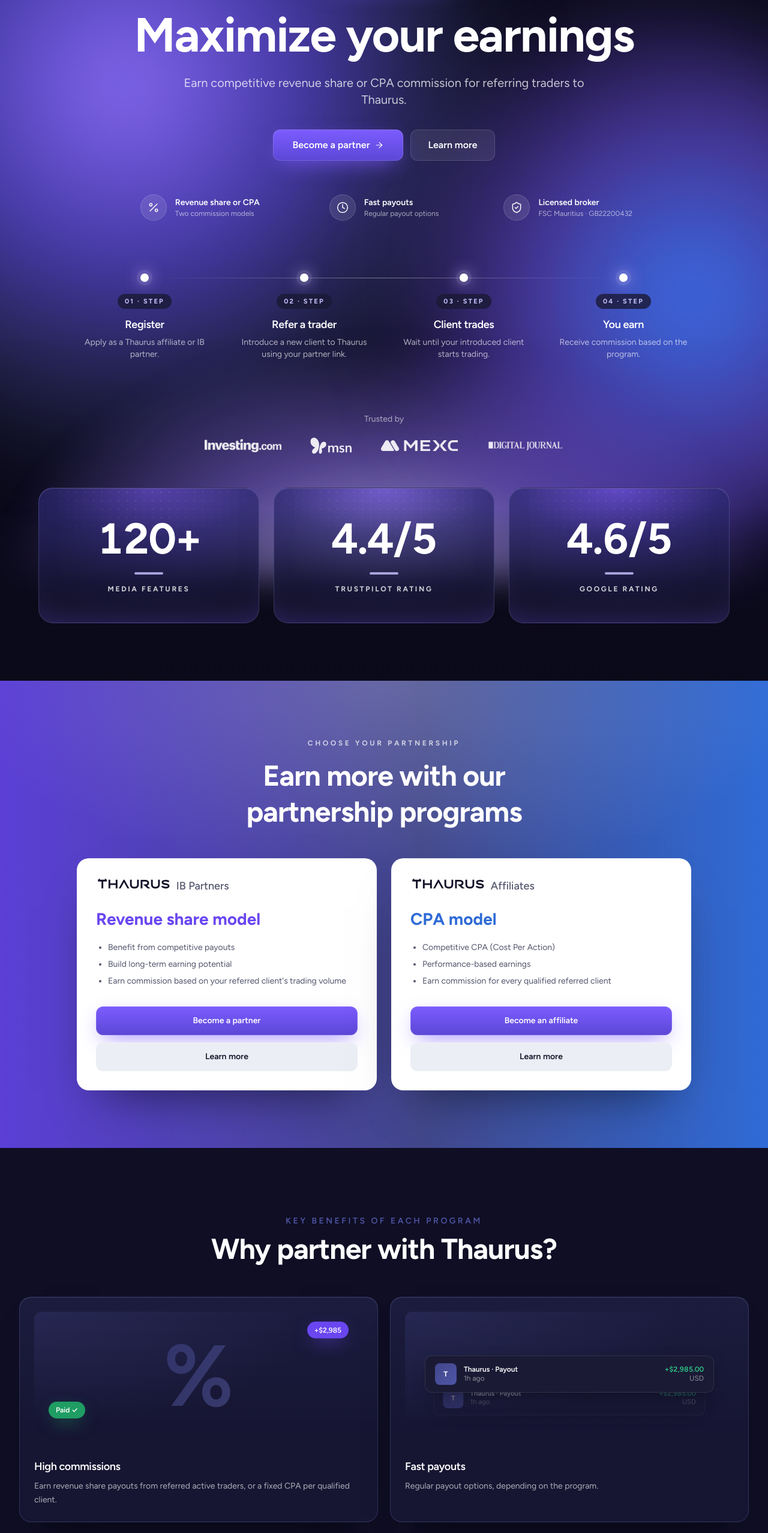
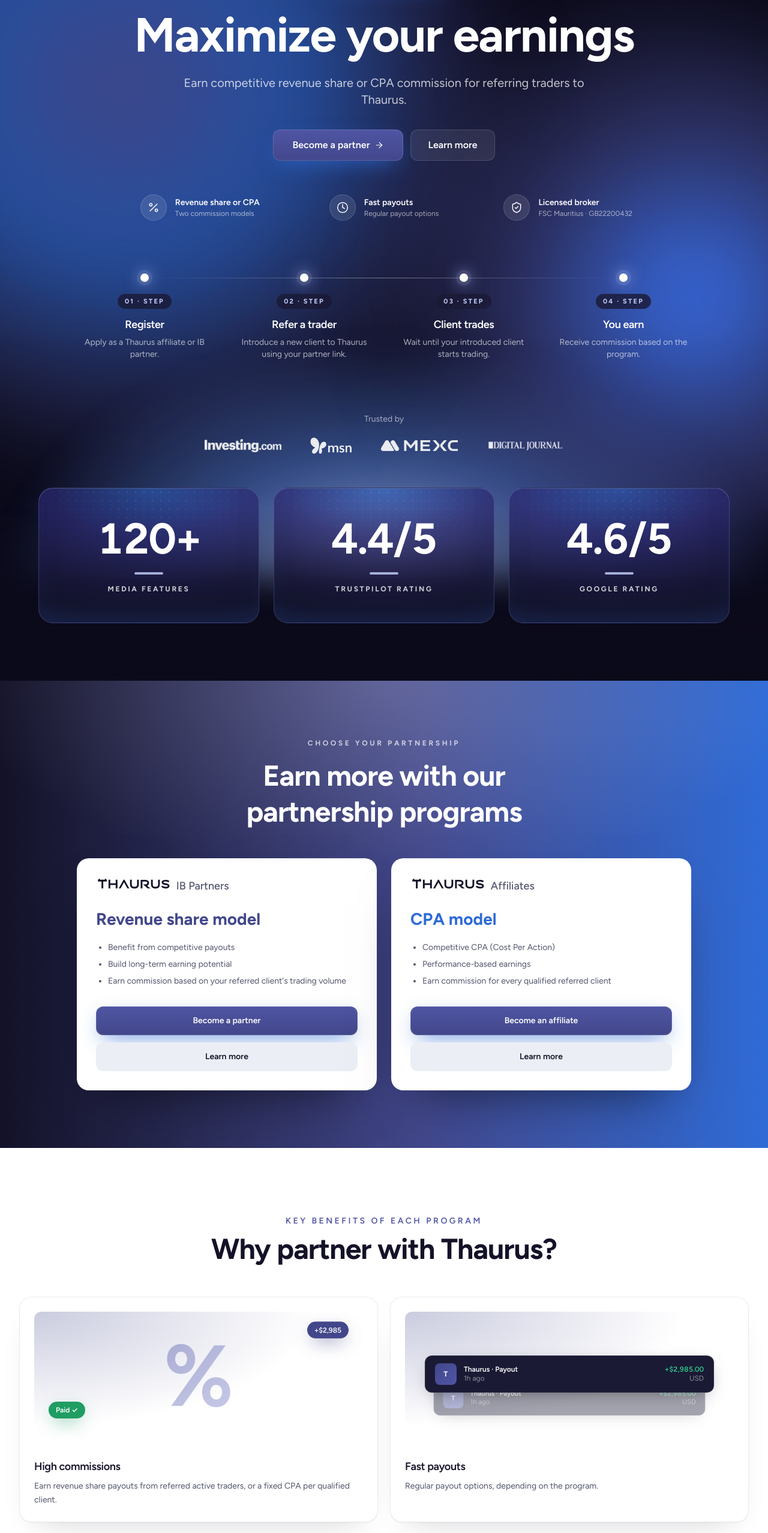
Before and after one commit to IvanBashmakovv/thaurus-website, a Next.js app: page /en/affiliate-program in a window 1280 px wide. Shown: the part 234-2790 px from the top of the page at 60% size. Built offline with nearby package versions, Linux system fonts and the light colour scheme.

Commit message:
Landing: brand colours only (navy, indigo, blue, white)
- All violet tints replaced with brand navy/indigo/blue
- Benefits, comparison and FAQ are white sections with light cards;
  hero/trust and testimonials stay navy; gradient bands navy→indigo→blue

```diff
--- a/src/app/[locale]/(landing)/affiliate-program/page.tsx
+++ b/src/app/[locale]/(landing)/affiliate-program/page.tsx
@@ -21,8 +21,10 @@ import { cn } from "@/lib/cn";
 const PATH = routes.affiliate;
 const APPLY = "#apply";
 const BTN = "inline-flex h-12 items-center justify-center gap-2 whitespace-nowrap px-6 text-sm font-semibold transition";
-const GRADIENT = "tone-dark relative overflow-hidden text-fg bg-[linear-gradient(90deg,#5b3fd6_0%,#42478b_55%,#2f6bd6_100%)]";
+const GRADIENT = "tone-dark relative overflow-hidden text-fg bg-[linear-gradient(90deg,#131228_0%,#42478b_55%,#2f6bd6_100%)]";
 const DARK = "tone-dark relative bg-[#0f0e24] text-fg";
+const LIGHT = "tone-light relative bg-white text-fg";
+const LIGHT2 = "tone-light relative bg-[#f4f6fc] text-fg";
 
 export async function generateMetadata({ params }: { params: Promise<{ locale: string }> }): Promise<Metadata> {
   const { locale } = await params;
@@ -79,7 +81,7 @@ export default async function AffiliateLanding({ params }: { params: Promise<{ l
               {a.steps.items.map((s, i) => (
                 <li key={s.title} className="relative text-start sm:text-center">
                   <span className="dot-glow absolute -left-9 top-1 block h-3.5 w-3.5 rounded-full bg-white sm:static sm:mx-auto" />
-                  <span className="inline-flex rounded-full bg-[#1b1a35]/80 px-3 py-1 text-[11px] font-bold uppercase tracking-[0.2em] text-[#c9c4ff] sm:mt-5">{String(i + 1).padStart(2, "0")} · {a.steps.stepLabel}</span>
+                  <span className="inline-flex rounded-full bg-[#1b1a35]/80 px-3 py-1 text-[11px] font-bold uppercase tracking-[0.2em] text-[#c7d2ff] sm:mt-5">{String(i + 1).padStart(2, "0")} · {a.steps.stepLabel}</span>
                   <h3 className="mt-3 text-lg font-semibold text-white">{s.title}</h3>
                   <p className="mt-1.5 text-sm text-white/65">{s.body}</p>
                 </li>
@@ -99,7 +101,7 @@ export default async function AffiliateLanding({ params }: { params: Promise<{ l
               {a.trusted.tiles.map((t) => (
                 <div key={t.label} className="g-tile px-6 py-8 text-center sm:px-8 sm:py-12">
                   <div className="relative text-5xl font-bold tabular-nums tracking-tight text-white sm:text-7xl">{t.value}</div>
-                  <span className="relative mx-auto mt-5 block h-1 w-12 rounded-full bg-[#c9c4ff]/80" />
+                  <span className="relative mx-auto mt-5 block h-1 w-12 rounded-full bg-[#c7d2ff]/80" />
                   <div className="relative mt-4 text-xs font-bold uppercase tracking-[0.22em] text-white/80">{t.label}</div>
                 </div>
               ))}
@@ -121,15 +123,15 @@ export default async function AffiliateLanding({ params }: { params: Promise<{ l
       </section>
 
       {/* 5. KEY BENEFITS — 2 + 2 + 3 glass cards */}
-      <section id="benefits" className={cn(DARK, "scroll-mt-20 py-20 sm:py-28")}>
+      <section id="benefits" className={cn(LIGHT, "scroll-mt-20 py-20 sm:py-28")}>
         <Container>
           <SectionHeading eyebrow={a.benefits.eyebrow} title={a.benefits.title} />
           <div className="mt-14 grid gap-5 sm:grid-cols-2 lg:grid-cols-6">
             {a.benefits.items.map((b, i) => (
-              <div key={b.title} className={cn("g-card p-6", i < 4 ? "lg:col-span-3" : "lg:col-span-2")}>
+              <div key={b.title} className={cn("l-card p-6", i < 4 ? "lg:col-span-3" : "lg:col-span-2")}>
                 <BenefitArt kind={b.art} tall={i < 4} />
-                <h3 className="mt-5 text-lg font-semibold text-white">{b.title}</h3>
-                <p className="mt-2 text-sm leading-relaxed text-white/65">{b.body}</p>
+                <h3 className="mt-5 text-lg font-semibold text-fg">{b.title}</h3>
+                <p className="mt-2 text-sm leading-relaxed text-fg-muted">{b.body}</p>
               </div>
             ))}
           </div>
@@ -137,25 +139,25 @@ export default async function AffiliateLanding({ params }: { params: Promise<{ l
       </section>
 
       {/* 6. COMPARISON — glass table */}
-      <section id="comparison" className={cn(DARK, "scroll-mt-20 pb-20 sm:pb-28")}>
+      <section id="comparison" className={cn(LIGHT2, "scroll-mt-20 py-20 sm:py-28")}>
         <Container>
           <SectionHeading eyebrow={a.comparison.eyebrow} title={a.comparison.title} />
           <div className="mt-10 grid gap-4 md:hidden">
             {a.comparison.rows.map((r) => (
-              <div key={r.label} className="g-card p-5">
-                <p className="text-[11px] font-bold uppercase tracking-[0.2em] text-white/50">{r.label}</p>
+              <div key={r.label} className="l-card p-5">
+                <p className="text-[11px] font-bold uppercase tracking-[0.2em] text-fg-faint">{r.label}</p>
                 <div className="mt-3 space-y-3 text-sm">
-                  <div><ProgramLogo program="ib" size="sm" /><p className="mt-1 text-white/80">{r.a}</p></div>
-                  <div><ProgramLogo program="affiliates" size="sm" /><p className="mt-1 text-white/80">{r.b}</p></div>
+                  <div><ProgramLogo program="ib" size="sm" /><p className="mt-1 text-fg-muted">{r.a}</p></div>
+                  <div><ProgramLogo program="affiliates" size="sm" /><p className="mt-1 text-fg-muted">{r.b}</p></div>
                 </div>
               </div>
             ))}
             <a href={APPLY} className={cn(BTN, "btn-glow mt-2 w-full")}>{a.cta}</a>
           </div>
-          <div className="g-card mx-auto mt-14 hidden max-w-5xl overflow-x-auto p-2 sm:p-4 md:block">
+          <div className="l-card mx-auto mt-14 hidden max-w-5xl overflow-x-auto p-2 sm:p-4 md:block">
             <table className="w-full min-w-[640px] border-collapse text-sm">
               <thead>
-                <tr className="border-b border-white/10">
+                <tr className="border-b border-[#131228]/10">
                   <th className="w-40 py-5 ps-4 pe-4" />
                   <th className="py-5 px-4 text-start"><ProgramLogo program="ib" /></th>
                   <th className="py-5 px-4 text-start"><ProgramLogo program="affiliates" /></th>
@@ -163,10 +165,10 @@ export default async function AffiliateLanding({ params }: { params: Promise<{ l
               </thead>
               <tbody>
                 {a.comparison.rows.map((r) => (
-                  <tr key={r.label} className="border-b border-white/8 align-top">
-                    <th scope="row" className="py-6 ps-4 pe-4 text-start font-medium text-white/55">{r.label}</th>
-                    <td className="py-6 px-4 text-white/80">{r.a}</td>
-                    <td className="py-6 px-4 text-white/80">{r.b}</td>
+                  <tr key={r.label} className="border-b border-[#131228]/8 align-top">
+                    <th scope="row" className="py-6 ps-4 pe-4 text-start font-medium text-fg-faint">{r.label}</th>
+                    <td className="py-6 px-4 text-fg-muted">{r.a}</td>
+                    <td className="py-6 px-4 text-fg-muted">{r.b}</td>
                   </tr>
                 ))}
                 <tr>
@@ -181,14 +183,14 @@ export default async function AffiliateLanding({ params }: { params: Promise<{ l
       </section>
 
       {/* 7. TESTIMONIALS */}
-      <section className={cn(DARK, "pb-20 sm:pb-28")}>
+      <section className={cn(DARK, "py-20 sm:py-28")}>
         <Container>
           <SectionHeading eyebrow={a.testimonials.eyebrow} title={a.testimonials.title} />
           {a.testimonials.items.length > 0 ? (
             <div className="mt-12 [mask-image:linear-gradient(90deg,transparent,#000_8%,#000_92%,transparent)]">
               <Marquee duration={90}>
                 {a.testimonials.items.map((t, i) => (
-                  <figure key={i} className={cn("w-80 shrink-0 rounded-[20px] p-6", i % 2 ? "bg-[linear-gradient(135deg,#5b3fd6,#2f6bd6)] text-white" : "g-card")}>
+                  <figure key={i} className={cn("w-80 shrink-0 rounded-[20px] p-6", i % 2 ? "bg-[linear-gradient(135deg,#131228,#2f6bd6)] text-white" : "g-card")}>
                     <blockquote className="text-sm leading-relaxed">{t.quote}</blockquote>
                     <figcaption className="mt-5 text-sm font-semibold">{t.author}{t.role && <span className="block text-xs font-normal opacity-70">{t.role}</span>}</figcaption>
                   </figure>
@@ -203,7 +205,7 @@ export default async function AffiliateLanding({ params }: { params: Promise<{ l
       </section>
 
       {/* 8. FAQ */}
-      <section id="faq" className={cn(DARK, "scroll-mt-20 pb-20 sm:pb-28")}>
+      <section id="faq" className={cn(LIGHT, "scroll-mt-20 py-20 sm:py-28")}>
         <Container>
           <SectionHeading eyebrow={a.faq.eyebrow} title={a.faq.title} />
           <div className="mt-12"><FaqAccordion items={a.faq.items} /></div>
@@ -250,7 +252,7 @@ function ProgramCardView({ card, learnMore }: { card: ProgramCard; learnMore: st
   return (
     <div className="tone-light flex h-full flex-col rounded-[20px] bg-white p-8 text-fg shadow-[0_40px_80px_-40px_rgba(0,0,0,.6)]">
       <ProgramLogo program={card.program} />
-      <p className={cn("mt-6 text-[1.75rem] font-bold leading-tight", card.program === "ib" ? "text-[#6a46f0]" : "text-[#2f6bd6]")}>{card.model}</p>
+      <p className={cn("mt-6 text-[1.75rem] font-bold leading-tight", card.program === "ib" ? "text-[#42478b]" : "text-[#2f6bd6]")}>{card.model}</p>
       <ul className="mt-5 list-disc space-y-2 ps-5 text-sm text-fg-muted">{card.bullets.map((b) => <li key={b}>{b}</li>)}</ul>
       <div className="mt-8 flex flex-col gap-3">
         <a href={APPLY} className={cn(BTN, "btn-glow w-full")}>{card.cta}</a>
--- a/src/app/globals.css
+++ b/src/app/globals.css
@@ -341,7 +341,7 @@ html { scroll-behavior: smooth; }
 @keyframes drift-c { from { transform: rotate(-32deg) translateX(0); } to { transform: rotate(-30deg) translateX(3%); } }
 .hero-ring {
   position: absolute; border-radius: 9999px;
-  background: conic-gradient(from 210deg, #7b5cff 0%, #2f6bd6 28%, #b9bdff 52%, #1a1d4f 72%, #7b5cff 100%) border-box;
+  background: conic-gradient(from 210deg, #42478b 0%, #2f6bd6 28%, #b9bdff 52%, #1a1d4f 72%, #42478b 100%) border-box;
   -webkit-mask: linear-gradient(#000 0 0) padding-box, linear-gradient(#000 0 0);
   -webkit-mask-composite: xor; mask-composite: exclude;
   filter: drop-shadow(0 50px 90px rgba(0,0,0,.55)) saturate(1.1);
@@ -387,16 +387,19 @@ html { scroll-behavior: smooth; }
 @keyframes aurora-b { 0%{transform:translate3d(6%,8%,0) scale(1.1)} 50%{transform:translate3d(-5%,-6%,0) scale(.95)} 100%{transform:translate3d(6%,8%,0) scale(1.1)} }
 .liquid { position:absolute; inset:0; overflow:hidden; pointer-events:none; }
 .liquid::before, .liquid::after { content:""; position:absolute; border-radius:9999px; filter: blur(56px); opacity:1; }
-.liquid::before { width:85vw; height:85vw; max-width:1300px; max-height:1300px; left:-18vw; top:-6%; background: radial-gradient(circle at 42% 42%, rgba(140,110,255,.95) 0%, rgba(96,78,230,.7) 30%, rgba(66,71,139,.35) 55%, rgba(19,18,40,0) 72%); animation: aurora-a 26s ease-in-out infinite; }
-.liquid::after { width:70vw; height:70vw; max-width:1050px; max-height:1050px; right:-16vw; top:18%; background: radial-gradient(circle at 60% 50%, rgba(60,120,255,.9) 0%, rgba(110,80,230,.6) 38%, rgba(19,18,40,0) 72%); animation: aurora-b 32s ease-in-out infinite; }
-.liquid-ridge { position:absolute; left:-10%; right:-10%; top:46%; height:42%; background: radial-gradient(60% 100% at 50% 100%, rgba(215,210,255,.85) 0%, rgba(150,120,255,.55) 35%, rgba(19,18,40,0) 70%); filter: blur(26px); opacity:.95; }
+.liquid::before { width:85vw; height:85vw; max-width:1300px; max-height:1300px; left:-18vw; top:-6%; background: radial-gradient(circle at 42% 42%, rgba(66,71,139,.95) 0%, rgba(47,107,214,.7) 30%, rgba(66,71,139,.35) 55%, rgba(19,18,40,0) 72%); animation: aurora-a 26s ease-in-out infinite; }
+.liquid::after { width:70vw; height:70vw; max-width:1050px; max-height:1050px; right:-16vw; top:18%; background: radial-gradient(circle at 60% 50%, rgba(60,120,255,.9) 0%, rgba(66,71,139,.6) 38%, rgba(19,18,40,0) 72%); animation: aurora-b 32s ease-in-out infinite; }
+.liquid-ridge { position:absolute; left:-10%; right:-10%; top:46%; height:42%; background: radial-gradient(60% 100% at 50% 100%, rgba(200,215,255,.85) 0%, rgba(91,141,239,.55) 35%, rgba(19,18,40,0) 70%); filter: blur(26px); opacity:.95; }
 .g-card { position:relative; border-radius:20px; border:1px solid rgba(143,148,232,.22); background: linear-gradient(180deg, rgba(66,71,139,.26) 0%, rgba(23,22,52,.92) 60%); box-shadow: inset 0 1px 0 rgba(255,255,255,.08), 0 30px 60px -40px rgba(0,0,0,.8); }
-.g-tile { position:relative; overflow:hidden; border-radius:24px; border:1px solid rgba(143,148,232,.28); background: radial-gradient(120% 90% at 50% 0%, rgba(124,92,255,.45) 0%, rgba(44,40,110,.7) 40%, rgba(19,18,40,.95) 100%); box-shadow: inset 0 1px 0 rgba(255,255,255,.12), inset 0 -40px 80px -60px rgba(124,92,255,.5); }
+.g-tile { position:relative; overflow:hidden; border-radius:24px; border:1px solid rgba(143,148,232,.28); background: radial-gradient(120% 90% at 50% 0%, rgba(47,107,214,.45) 0%, rgba(44,40,110,.7) 40%, rgba(19,18,40,.95) 100%); box-shadow: inset 0 1px 0 rgba(255,255,255,.12), inset 0 -40px 80px -60px rgba(47,107,214,.5); }
 .g-tile::before { content:""; position:absolute; inset:0; background-image: radial-gradient(rgba(255,255,255,.14) 1px, transparent 1px); background-size: 14px 14px; mask-image: radial-gradient(70% 60% at 50% 0%, #000 0%, transparent 100%); }
-.btn-glow { border-radius:12px; background: linear-gradient(180deg, #7c5cff 0%, #5b47d6 100%); box-shadow: 0 0 0 1px rgba(255,255,255,.14) inset, 0 12px 36px -12px rgba(124,92,255,.9); color:#fff; }
+.btn-glow { border-radius:12px; background: linear-gradient(180deg, #4f55a3 0%, #42478b 100%); box-shadow: 0 0 0 1px rgba(255,255,255,.14) inset, 0 12px 36px -12px rgba(47,107,214,.9); color:#fff; }
 .btn-glow:hover { filter: brightness(1.08); }
 .btn-glass { border-radius:12px; background: rgba(255,255,255,.08); border:1px solid rgba(255,255,255,.14); color:#fff; backdrop-filter: blur(8px); }
 .btn-glass:hover { background: rgba(255,255,255,.13); }
-.pill-glow { border-radius:9999px; border:1px solid rgba(190,170,255,.6); background: linear-gradient(180deg, rgba(124,92,255,.45), rgba(66,71,139,.35)); box-shadow: 0 0 40px -10px rgba(124,92,255,.8), inset 0 1px 0 rgba(255,255,255,.2); }
-.dot-glow { box-shadow: 0 0 0 6px rgba(255,255,255,.08), 0 0 24px 4px rgba(190,170,255,.6); }
+.pill-glow { border-radius:9999px; border:1px solid rgba(160,180,255,.6); background: linear-gradient(180deg, rgba(47,107,214,.45), rgba(66,71,139,.35)); box-shadow: 0 0 40px -10px rgba(47,107,214,.8), inset 0 1px 0 rgba(255,255,255,.2); }
+.dot-glow { box-shadow: 0 0 0 6px rgba(255,255,255,.08), 0 0 24px 4px rgba(160,180,255,.6); }
 @media (prefers-reduced-motion: reduce) { .liquid::before, .liquid::after { animation: none; } }
+
+/* --- Light cards for white sections (brand white/blue) --- */
+.l-card { position:relative; border-radius:20px; border:1px solid rgba(19,18,40,.08); background:#fff; box-shadow: 0 1px 2px rgba(19,18,40,.04), 0 24px 48px -32px rgba(19,18,40,.25); }
--- a/src/components/affiliate/BenefitArt.tsx
+++ b/src/components/affiliate/BenefitArt.tsx
@@ -15,7 +15,7 @@ export function BenefitArt({ kind, tall = false }: { kind: ArtKind; tall?: boole
       return (
         <Scene className={H}>
           <span className="art-float select-none bg-gradient-to-br from-primary-hover to-[#6f74c4] bg-clip-text text-[9rem] font-black leading-none text-transparent opacity-40">%</span>
-          <Chip className="right-6 top-6 bg-[#6a46f0] text-white shadow-[0_10px_30px_-8px_rgba(106,70,240,.8)]" style={d(0.2)}>+$2,985</Chip>
+          <Chip className="right-6 top-6 bg-[#42478b] text-white shadow-[0_10px_30px_-8px_rgba(66,71,139,.8)]" style={d(0.2)}>+$2,985</Chip>
           <Chip className="bottom-8 left-6 bg-[#1f9d63] text-white shadow-[0_10px_30px_-8px_rgba(31,157,99,.8)]" style={d(1)}>Paid ✓</Chip>
         </Scene>
       );
@@ -64,7 +64,7 @@ export function BenefitArt({ kind, tall = false }: { kind: ArtKind; tall?: boole
     case "rewards":
       return (
         <Scene className={H}>
-          <div className="art-float flex h-20 w-20 items-center justify-center rounded-2xl bg-gradient-to-br from-[#6a46f0] to-primary-hover shadow-[0_18px_40px_-12px_rgba(106,70,240,.8)]"><Icon name="verified" className="h-10 w-10 text-white" /></div>
+          <div className="art-float flex h-20 w-20 items-center justify-center rounded-2xl bg-gradient-to-br from-[#42478b] to-primary-hover shadow-[0_18px_40px_-12px_rgba(66,71,139,.8)]"><Icon name="verified" className="h-10 w-10 text-white" /></div>
         </Scene>
       );
     default:
@@ -96,7 +96,7 @@ function TxRow({ style }: { style?: CSSProperties }) {
 
 function BalanceCard() {
   return (
-    <div className="art-slide w-[17rem] rounded-2xl border border-white/10 bg-[linear-gradient(160deg,#2a2d6a,#141331)] p-5 text-start shadow-[0_30px_60px_-30px_rgba(0,0,0,.8)]">
+    <div className="art-slide w-[17rem] rounded-2xl border border-white/10 bg-[linear-gradient(160deg,#1f2a6b,#141331)] p-5 text-start shadow-[0_30px_60px_-30px_rgba(0,0,0,.8)]">
       <div className="flex items-center justify-between text-[11px] text-white/55">
         <span>Available balance</span>
         <span className="rounded-full bg-[#2ecc8a]/15 px-2 py-0.5 font-semibold text-[#2ecc8a]">Completed</span>
@@ -105,7 +105,7 @@ function BalanceCard() {
       <div className="mt-4 flex items-center justify-between rounded-xl bg-white/6 px-3 py-2.5 text-xs text-white/70">
         <span>Withdrawal · USD</span><span className="font-semibold text-white">Approved ✓</span>
       </div>
-      <div className="mt-3 h-1.5 w-full overflow-hidden rounded-full bg-white/10"><div className="art-grow-x h-full w-full rounded-full bg-gradient-to-r from-[#7c5cff] to-[#2ecc8a]" /></div>
+      <div className="mt-3 h-1.5 w-full overflow-hidden rounded-full bg-white/10"><div className="art-grow-x h-full w-full rounded-full bg-gradient-to-r from-[#4f55a3] to-[#2ecc8a]" /></div>
     </div>
   );
 }
--- a/src/components/affiliate/VelocityText.tsx
+++ b/src/components/affiliate/VelocityText.tsx
@@ -28,7 +28,7 @@ function Row({ text, baseVelocity, className }: { text: string; baseVelocity: nu
     <div className="flex w-full flex-nowrap overflow-hidden whitespace-nowrap">
       <motion.div className={cn("flex whitespace-nowrap", className)} style={{ x }}>
         {Array.from({ length: 4 }).map((_, i) => (
-          <span key={i} className="block pe-10">{text}<span className="ps-10 text-[#8f94e8]">•</span></span>
+          <span key={i} className="block pe-10">{text}<span className="ps-10 text-[#9fb4ff]">•</span></span>
         ))}
       </motion.div>
     </div>
```
